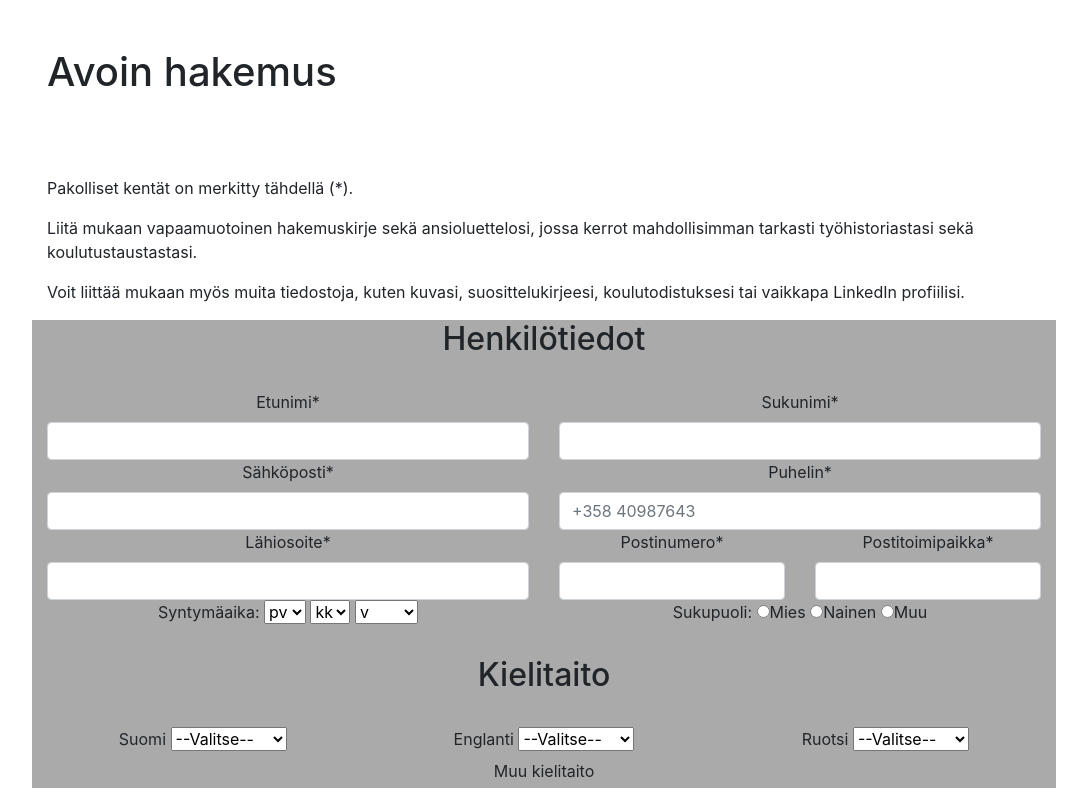
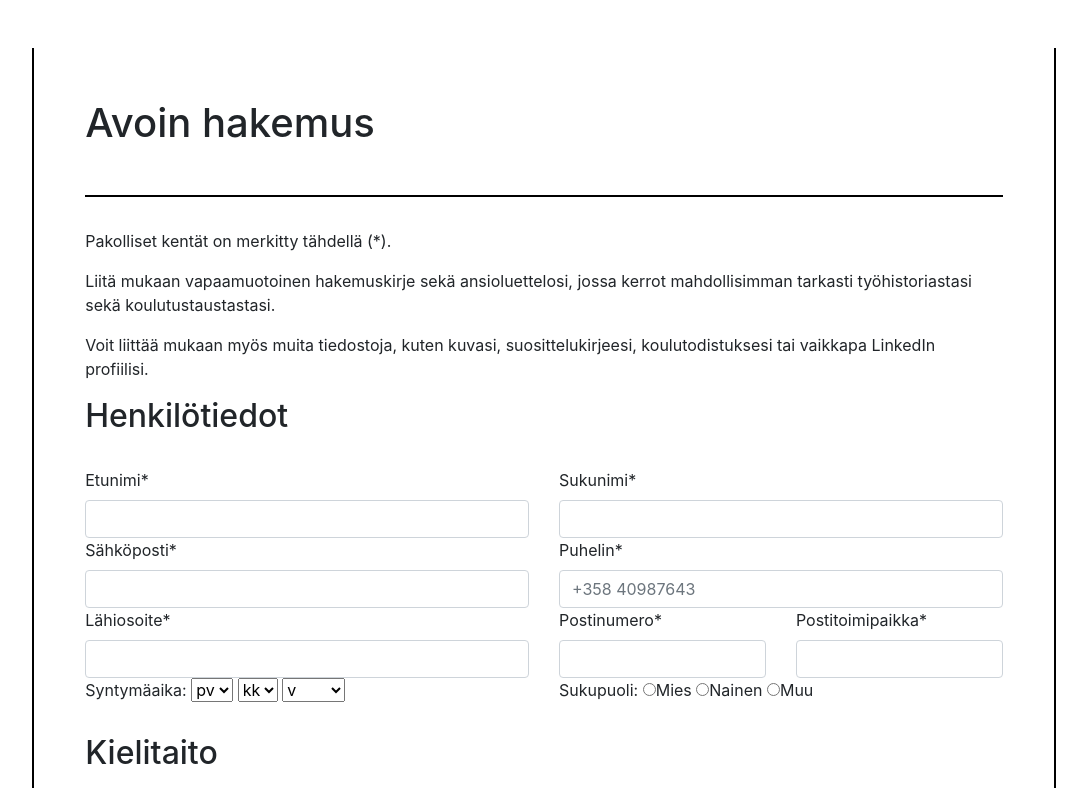
Before and after one commit to MestariMieli/mestarimieli.github.io, a plain HTML site: page Form.html in a window 1280 px wide. Shown: the top 788 px of the page, without its empty margins (96-1183 px from the left). Drawn offline with nearby package versions, Linux system fonts and the light colour scheme.

Commit message:
Update styles.css

```diff
--- a/styles.css
+++ b/styles.css
@@ -3,10 +3,14 @@
     .carousel-inner{
         padding: 7%
     }
+    .elementti{
+        text-align: center;
+    }
 
 }
 .container{
     max-width: 80%;
+    ;
 }
 /* header*/
 header{
@@ -23,12 +27,16 @@ text-align: center;
 
 /*hakemus*/
 form{
-    text-align: center;
-    background-color: rgb(170, 170, 170);
+    text-align: left;
 }
-.elementti{
-    width: 60%;
-    text-align: right;
+
+#hakemusotsikko{
+    border-bottom: black 2px solid;
+}
+#lomake{
+    border-left: black 2px solid;
+    border-right: black 2px solid;
+    padding: 4%;
 }
 /*sisältö*/
 .teksti{
```
